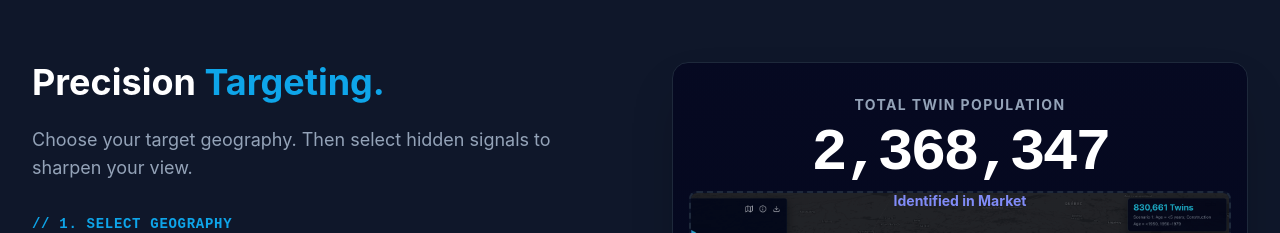
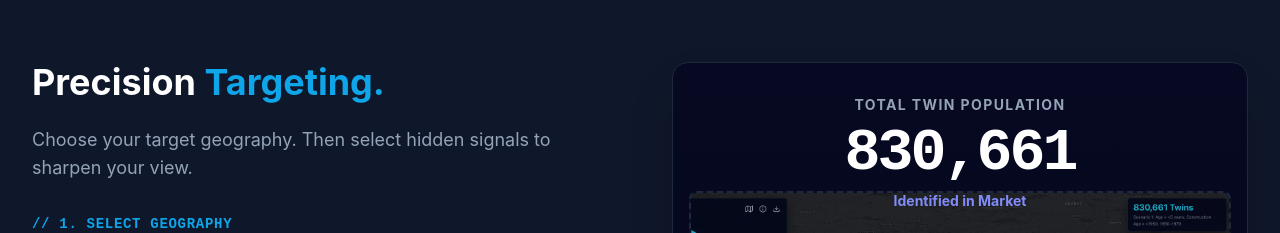
Before and after one commit to jga9f/modelparallel, a React (Vite) app: page / in a window 1280 px wide. Shown: the part 3180-3413 px from the top of the page. Built offline with nearby package versions, Linux system fonts and the light colour scheme.

Commit message:
Update population count to 830,661

```diff
--- a/src/App.jsx
+++ b/src/App.jsx
@@ -568,7 +568,7 @@ const SignalBuilder = () => {
               <div className="absolute top-0 inset-x-0 z-20 pt-8 flex flex-col items-center justify-center text-center">
                 <div className="text-slate-400 text-sm font-bold uppercase tracking-widest mb-2">Total Twin Population</div>
                 <div className="text-5xl lg:text-6xl font-mono font-bold text-white tracking-tighter">
-                  2,368,347
+                  830,661
                 </div>
                 <div className="text-indigo-400 text-sm font-bold mt-2">Identified in Market</div>
               </div>
```
